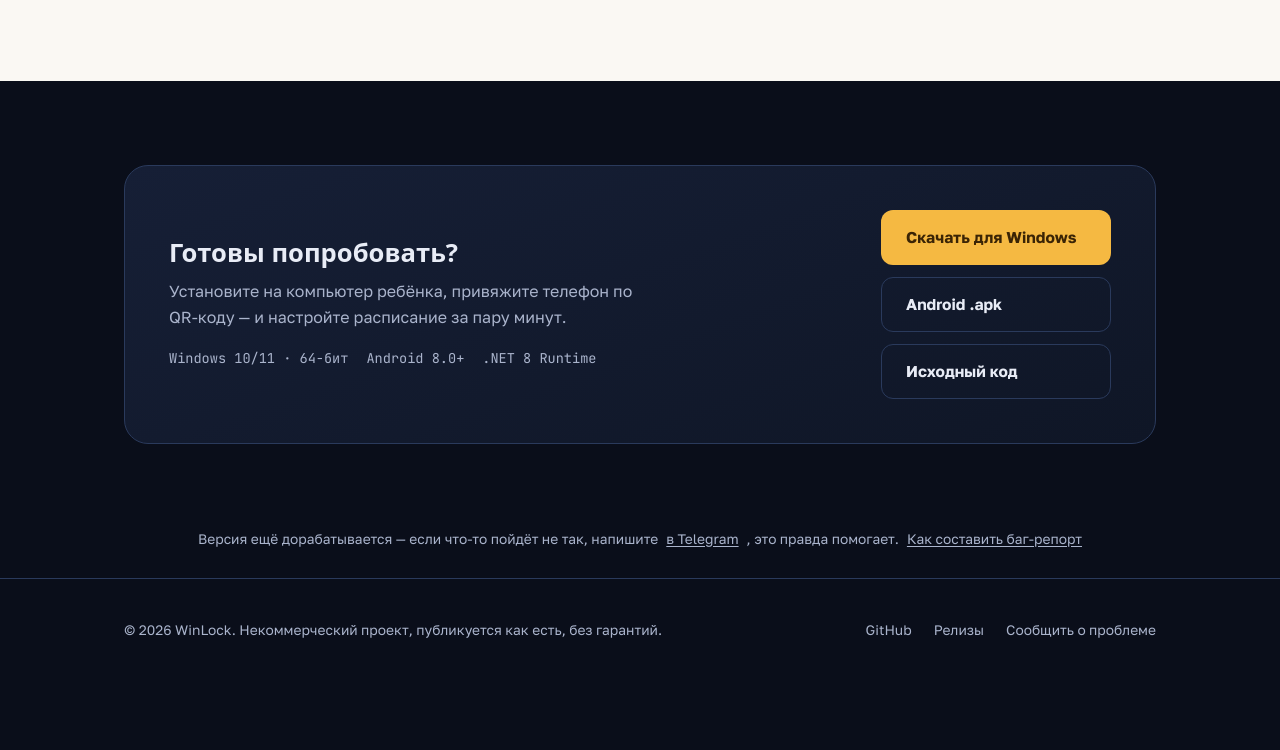
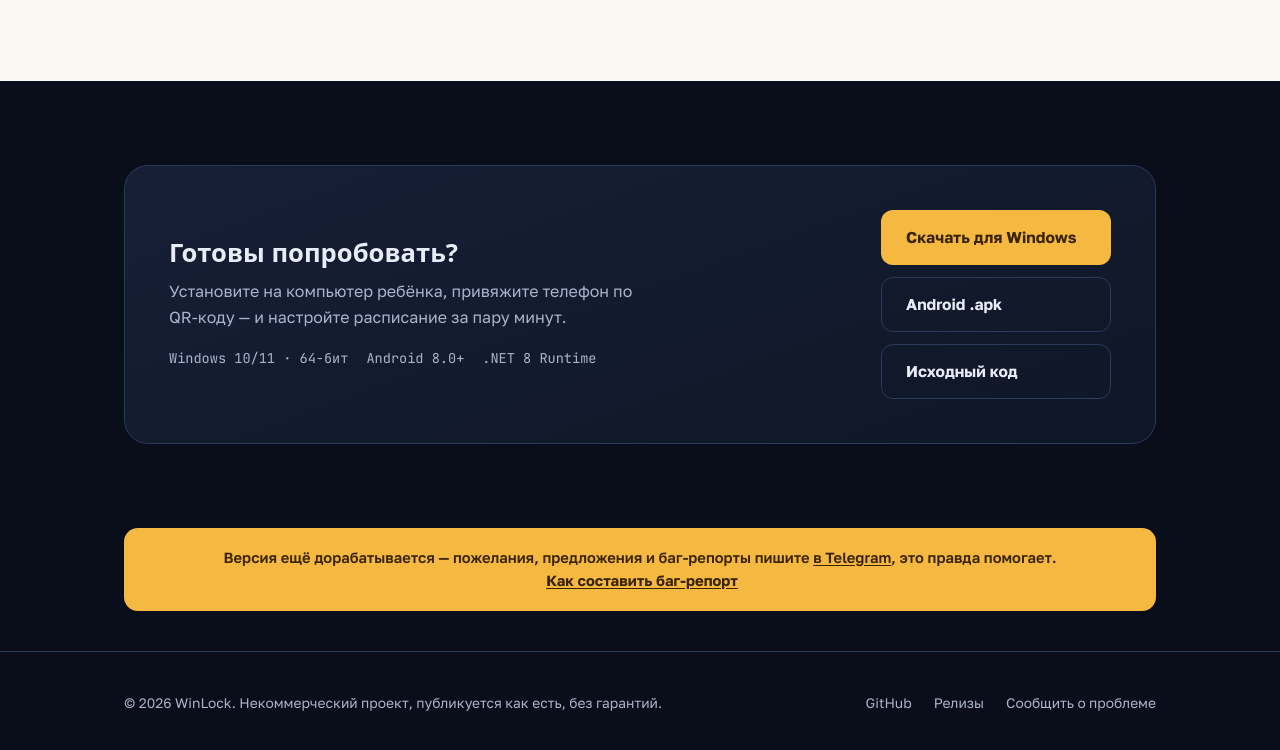
Before and after one commit to Aleksandr-Kai/winlock, a plain HTML site: page docs/index.html in a window 1280 px wide. Shown: the part 4524-5274 px from the top of the page. Before the commit the page ends 5205 px from the top, so only its background shows below. Drawn offline with Linux system fonts and the light colour scheme; a web font is replaced by a local one.

Commit message:
Make the beta feedback strip an amber banner, lead with suggestions
- Filled the strip with the same amber used on primary buttons instead of
  a muted line, per feedback that it should stand out more.
- Reordered the copy to mention suggestions/wishes before bug reports.
- Switched the paragraph off flex layout (was wrapping mid-phrase after
  "в Telegram" in a way that looked broken) back to plain centered text
  flow, which wraps at natural word boundaries.

```diff
--- a/docs/index.html
+++ b/docs/index.html
@@ -238,20 +238,22 @@ h1 .accent{color:var(--amber)}
 .reqs span{display:flex;align-items:center;gap:6px}
 .dl-buttons{display:flex;flex-direction:column;gap:12px;min-width:230px}
 
-/* footer */
 /* beta note */
-.beta-strip{background:var(--navy-950);padding:0 0 28px}
+.beta-strip{background:var(--navy-950);padding:0 0 40px}
+.beta-strip .banner{
+  background:var(--amber);color:var(--amber-ink);border-radius:14px;
+  padding:18px 28px;text-align:center;
+}
 .beta-strip p{
-  margin:0;text-align:center;font-size:.86rem;color:var(--ink-dim);
-  display:flex;justify-content:center;align-items:center;gap:8px;flex-wrap:wrap;
+  margin:0;font-size:.92rem;font-weight:600;text-align:center;
 }
-.beta-strip a{color:var(--ink-dim);text-decoration:underline;text-underline-offset:2px}
-.beta-strip a:hover{color:var(--ink)}
+.beta-strip a{color:var(--amber-ink);text-decoration:underline;text-underline-offset:2px}
+.beta-strip a:hover{opacity:.75}
 .link-btn{
-  background:none;border:none;padding:0;font:inherit;color:var(--ink-dim);
+  background:none;border:none;padding:0;margin-left:4px;font:inherit;font-weight:700;color:var(--amber-ink);
   text-decoration:underline;text-underline-offset:2px;cursor:pointer;
 }
-.link-btn:hover{color:var(--ink)}
+.link-btn:hover{opacity:.75}
 
 /* bug report dialog */
 dialog#bugReportDialog{
@@ -544,11 +546,13 @@ footer .links{display:flex;gap:22px;flex-wrap:wrap}
 
 <div class="beta-strip">
   <div class="wrap">
-    <p>
-      Версия ещё дорабатывается — если что-то пойдёт не так, напишите
-      <a href="https://t.me/aleksandr_kai">в Telegram</a>, это правда помогает.
-      <button type="button" class="link-btn" id="bugReportOpen">Как составить баг-репорт</button>
-    </p>
+    <div class="banner">
+      <p>
+        Версия ещё дорабатывается — пожелания, предложения и баг-репорты пишите
+        <a href="https://t.me/aleksandr_kai">в Telegram</a>, это правда помогает.
+        <button type="button" class="link-btn" id="bugReportOpen">Как составить баг-репорт</button>
+      </p>
+    </div>
   </div>
 </div>
 
```
